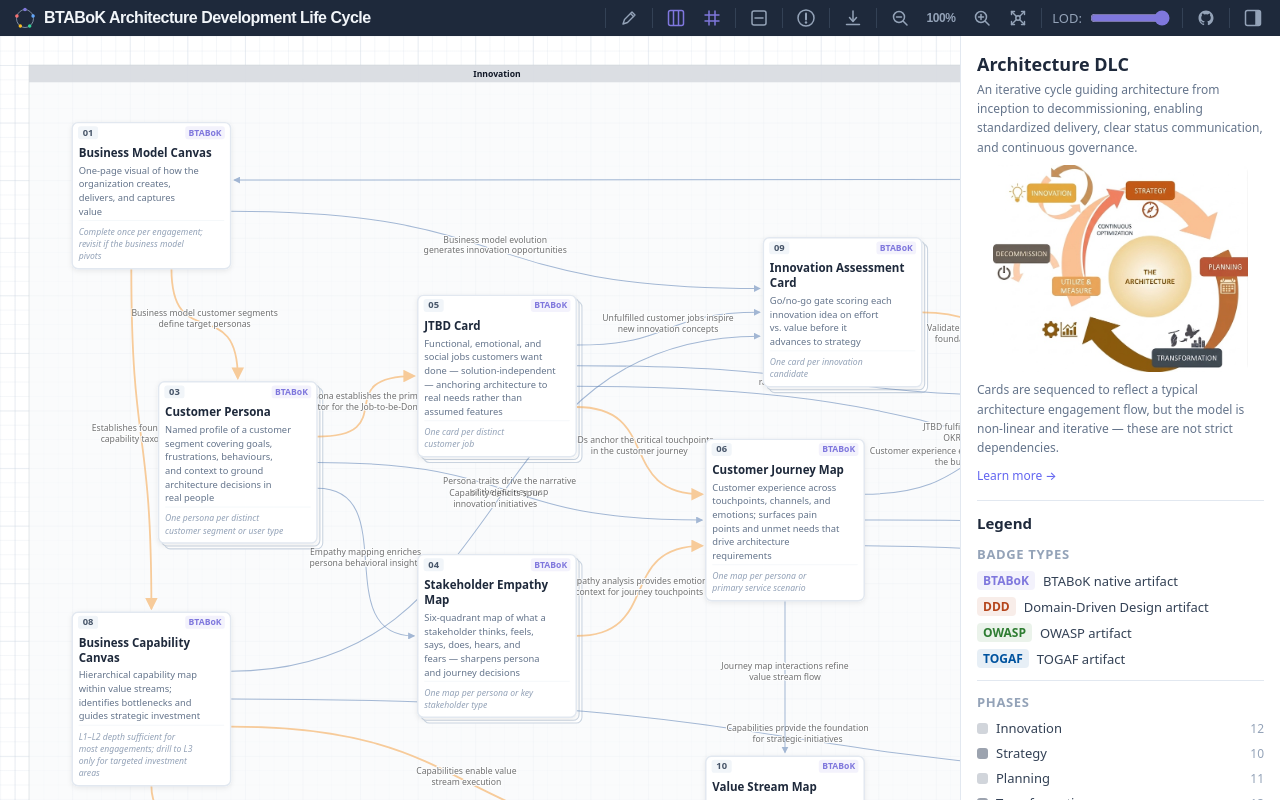
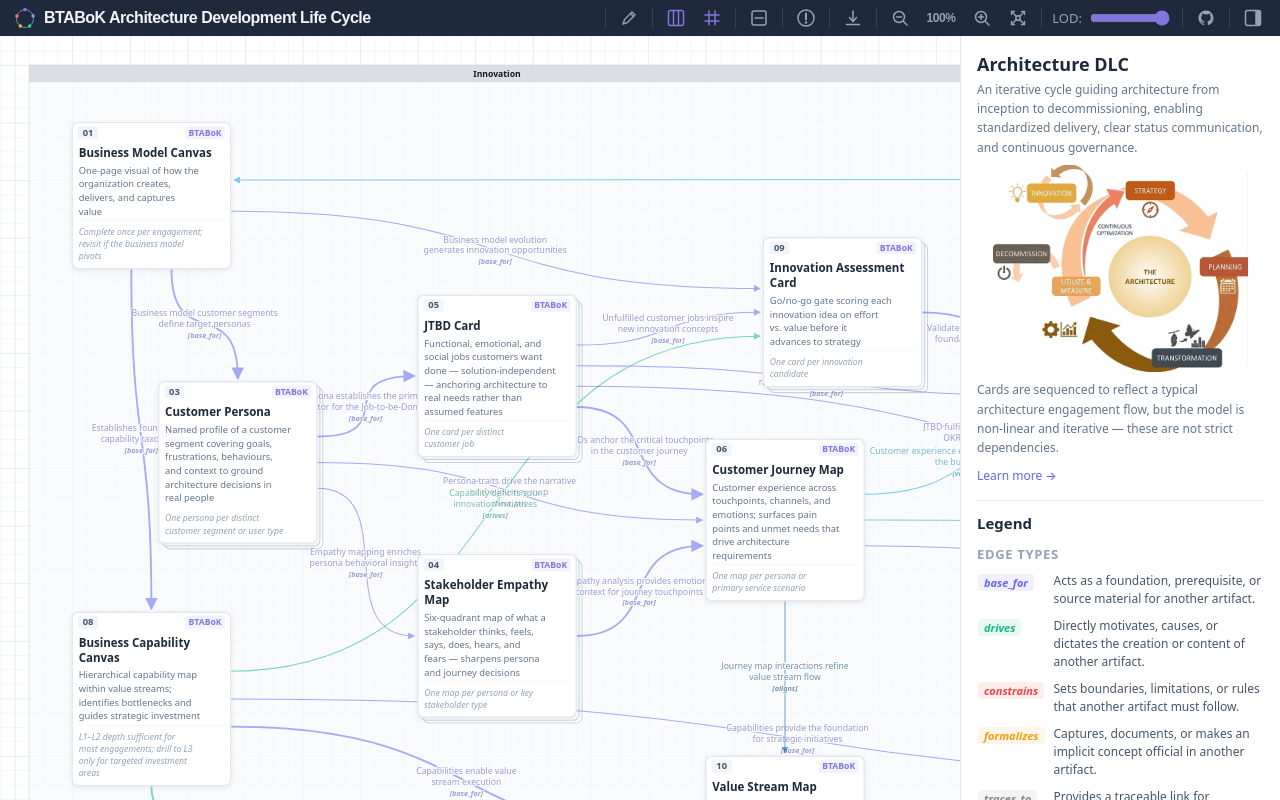
Before and after one commit to hza/btabok-adlc, a React (Vite) app: page / in a window 1280 px wide. Built offline with nearby package versions, Linux system fonts and the light colour scheme.

Commit message:
feat: add edge type colors and descriptions for improved visualization

```diff
--- a/src/btabok-adlc-model.ts
+++ b/src/btabok-adlc-model.ts
@@ -108,6 +108,17 @@
 ] as const;
 
 export type EdgeType = typeof EDGE_TYPES[number];
+
+export const EDGE_TYPE_COLOR: Record<EdgeType, string> = {
+  base_for:   '#6366F1', // indigo
+  drives:     '#10B981', // emerald
+  constrains: '#EF4444', // red
+  formalizes: '#F59E0B', // amber
+  traces_to:  '#888780', // gray
+  aligns:  '#00539F', // navy
+  validates:  '#0EA5E9', // sky blue
+};
+
 
 export const EDGE_TYPE_DESCRIPTION: Record<EdgeType, string> = {
   base_for: 'Acts as a foundation, prerequisite, or source material for another artifact.',
--- a/src/components/Canvas.tsx
+++ b/src/components/Canvas.tsx
@@ -1,8 +1,21 @@
 import React, { memo } from 'react';
-import { PHASE_LABEL, IMP_COLOR } from '../btabok-adlc-model';
-import type { Phase, NodeData } from '../btabok-adlc-model';
+import { PHASE_LABEL, EDGE_TYPE_COLOR } from '../btabok-adlc-model';
+import type { Phase, NodeData, EdgeType } from '../btabok-adlc-model';
 import NodeCardSvg, { NodeStackLayer } from './NodeCardSvg';
 import { SCROLL_SURFACE } from '../constants';
+
+const darkenCache = new Map<string, string>();
+function darken(hex: string, amount = 0.75): string {
+  const key = `${hex}:${amount}`;
+  if (darkenCache.has(key)) return darkenCache.get(key)!;
+  const n = parseInt(hex.slice(1), 16);
+  const r = Math.round(((n >> 16) & 0xff) * amount);
+  const g = Math.round(((n >> 8)  & 0xff) * amount);
+  const b = Math.round(( n        & 0xff) * amount);
+  const result = `#${((r << 16) | (g << 8) | b).toString(16).padStart(6, '0')}`;
+  darkenCache.set(key, result);
+  return result;
+}
 
 interface EdgePath {
   id: string;
@@ -13,6 +26,7 @@
   my: number;
   label: string;
   importance: 1 | 2 | 3;
+  type: EdgeType;
 }
 
 interface PhaseBand {
@@ -88,10 +102,10 @@
           <polygon points="0 0,7 3.5,0 7" fill="#7F77DD"/>
         </marker>
 
-        {/* Arrowhead markers for edges of different importance levels */}
-        {([1, 2, 3] as const).map(imp => (
-          <marker key={imp} id={`mImp${imp}`} markerWidth="7" markerHeight="7" refX="6" refY="3.5" orient="auto">
-            <polygon points="0 0,7 3.5,0 7" fill={IMP_COLOR[imp]}/>
+        {/* Arrowhead markers for edges of different types */}
+        {(Object.entries(EDGE_TYPE_COLOR) as [EdgeType, string][]).map(([type, color]) => (
+          <marker key={type} id={`mType-${type}`} markerWidth="7" markerHeight="7" refX="6" refY="3.5" orient="auto">
+            <polygon points="0 0,7 3.5,0 7" fill={color}/>
           </marker>
         ))}
 
@@ -136,14 +150,14 @@
           {edgePaths.map(edge => {
             const hi       = connectedEdgeIds ? connectedEdgeIds.has(edge.id) : false;
             const dimS     = connectedEdgeIds ? !hi : false;
-            const impColor = IMP_COLOR[edge.importance];
+            const typeColor = EDGE_TYPE_COLOR[edge.type];
             const opacity  = dimS ? 0.35 : hi ? 1 : 0.55;
             const isOutgoing = hi && selectedId === edge.from;
             const isIncoming = hi && selectedId === edge.to;
-            const hiColor  = isOutgoing ? '#10459a' : isIncoming ? '#528866' : '#7F77DD';
-            const stroke   = hi ? hiColor : impColor;
+            const hiColor  = isOutgoing ? '#10459a' : isIncoming ? '#528866' : typeColor;
+            const stroke   = hi ? hiColor : typeColor;
             const sw       = hi ? 2.2 : edge.importance === 3 ? 2.5 : edge.importance === 2 ? 1.4 : 1.3;
-            const markerId = hi ? `mHi-${isOutgoing ? 'out' : isIncoming ? 'in' : 'def'}` : `mImp${edge.importance}`;
+            const markerId = isOutgoing ? 'mHi-out' : isIncoming ? 'mHi-in' : `mType-${edge.type}`;
             return (
               <g key={edge.id} opacity={opacity}>
                 <path d={edge.path} fill="none"
@@ -158,11 +172,13 @@
                   return (
                     <text x={edge.mx} y={edge.my - 10}
                       textAnchor="middle" fontSize={12} fontFamily="system-ui"
-                      fill={hi ? stroke : '#000000'}
+                      fill={hi ? stroke : darken(typeColor)}
                       stroke="white" strokeWidth="2.8" paintOrder="stroke"
                       style={{ userSelect: 'none' }}>
                       <tspan x={edge.mx} dy="0">{line1}</tspan>
                       {line2 && <tspan x={edge.mx} dy="15">{line2}</tspan>}
+                      <tspan x={edge.mx} dy="15" fontSize={10} fill={darken(typeColor)} stroke="white" strokeWidth="2"
+                        fontStyle="italic" fontWeight="900">[{edge.type}]</tspan>
                     </text>
                   );
                 })()}
--- a/src/components/Sidebar.tsx
+++ b/src/components/Sidebar.tsx
@@ -5,6 +5,7 @@
   PHASE_STYLES, PHASES, PHASE_LABEL,
   PHASE_DESCRIPTION, PHASE_GOAL, PHASE_KEY_QUESTIONS,
   NODES, IMPORTANCE_STYLES,
+  EDGE_TYPE_COLOR, EDGE_TYPE_DESCRIPTION,
 } from '../btabok-adlc-model';
 
 const IMPORTANCE_KEY: Record<1 | 2 | 3, 'high' | 'extra' | 'ultra'> = { 1: 'high', 2: 'extra', 3: 'ultra' };
@@ -122,7 +123,14 @@
               </span>
             ); })()}
           </div>
-          <div style={{ color: '#94A3B8', fontSize: 12, fontStyle: 'italic' }}>{e.label}</div>
+          <div style={{ display: 'flex', alignItems: 'center', gap: 6, marginTop: 2 }}>
+            <span style={{ background: `${EDGE_TYPE_COLOR[e.type]}18`, color: EDGE_TYPE_COLOR[e.type],
+              borderRadius: 4, padding: '1px 6px', fontSize: 10, fontWeight: 600, flexShrink: 0,
+              fontStyle: 'italic' }}>
+              {e.type}
+            </span>
+            <div style={{ color: '#94A3B8', fontSize: 12, fontStyle: 'italic' }}>{e.label}</div>
+          </div>
         </div>
       ))}
     </div>
@@ -236,6 +244,27 @@
       <Hr/>
 
       <div style={{ fontWeight: 700, fontSize: 15, color: '#1E293B', marginBottom: 12 }}>Legend</div>
+
+          <SectionLabel>Edge types</SectionLabel>
+          <table style={{ borderCollapse: 'collapse', width: '100%' }}>
+            <tbody>
+              {(Object.entries(EDGE_TYPE_COLOR) as [keyof typeof EDGE_TYPE_COLOR, string][]).map(([type, color]) => (
+                <tr key={type}>
+                  <td style={{ paddingBottom: 8, paddingRight: 8, verticalAlign: 'top', whiteSpace: 'nowrap' }}>
+                    <span style={{ background: `${color}18`, color, borderRadius: 4,
+                      padding: '1px 6px', fontSize: 11, fontWeight: 600, fontStyle: 'italic' }}>
+                      {type}
+                    </span>
+                  </td>
+                  <td style={{ paddingBottom: 8, color: '#475569', fontSize: 12, lineHeight: 1.5, verticalAlign: 'top' }}>
+                    {EDGE_TYPE_DESCRIPTION[type]}
+                  </td>
+                </tr>
+              ))}
+            </tbody>
+          </table>
+
+          <Hr/>
 
       <SectionLabel>Badge types</SectionLabel>
           {BADGE_TYPES.map(({ badge, color, description }) => (
```
